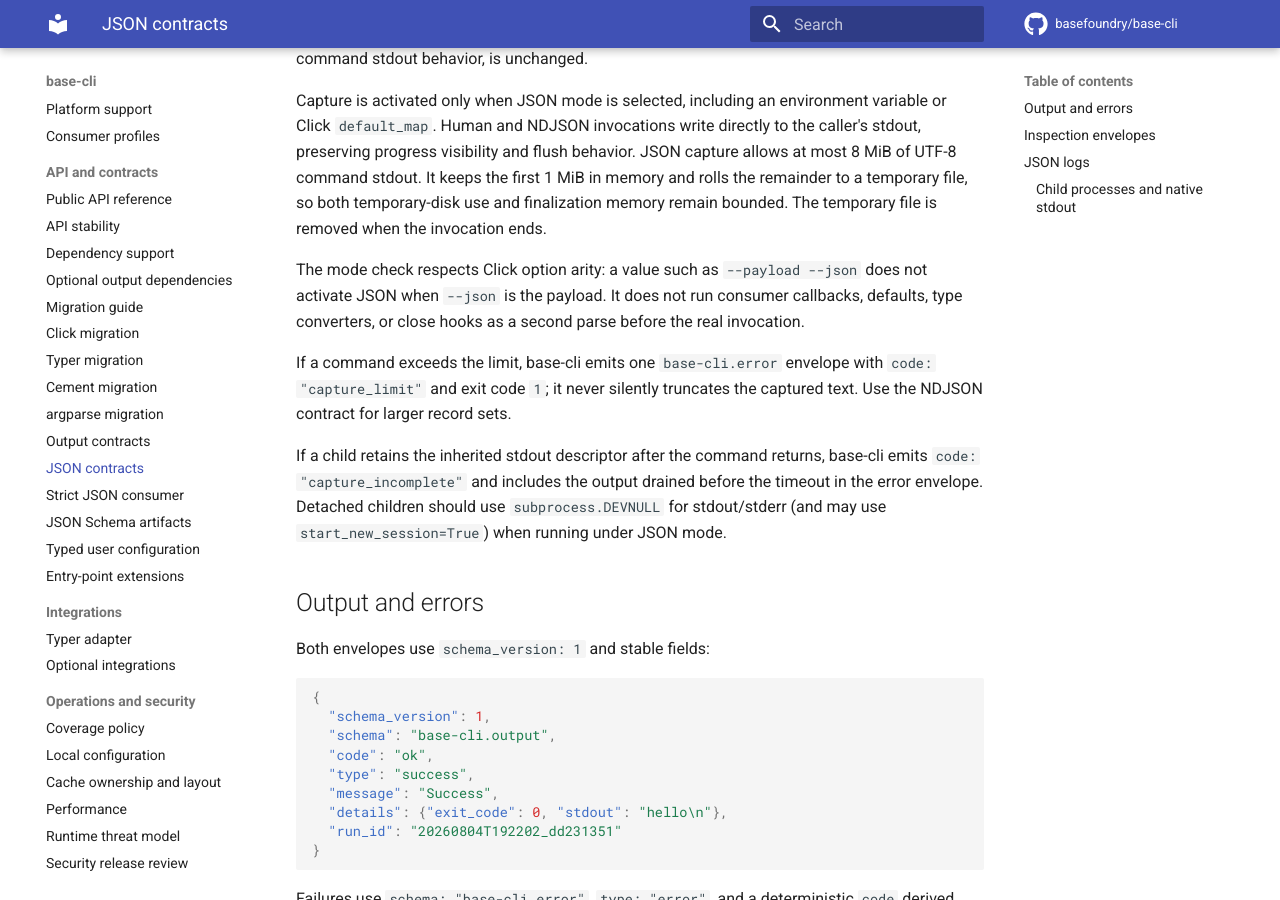
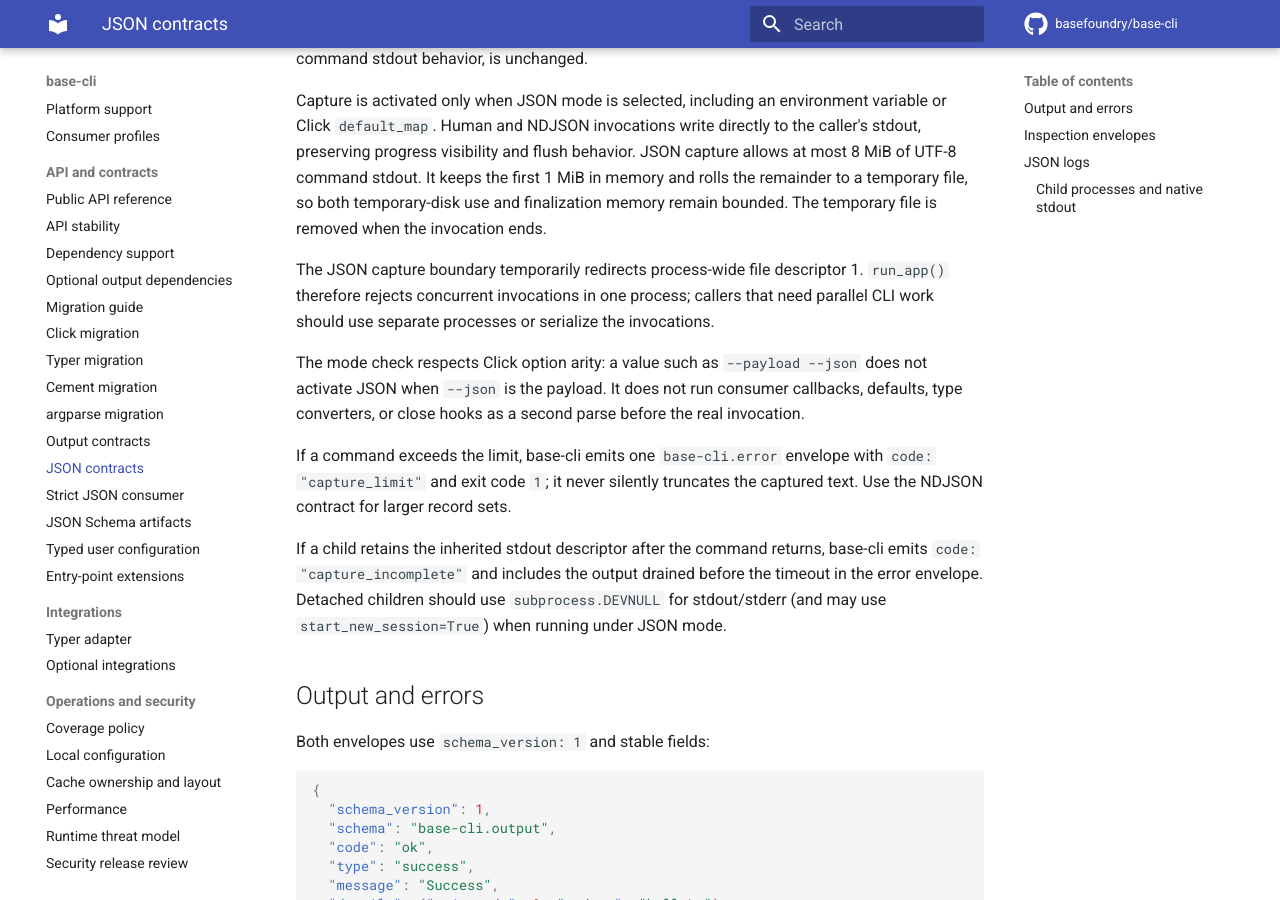
Before and after one commit to basefoundry/base-cli, an MkDocs documentation site: the page built from docs/json-contracts.md, in a window 1280 px wide and 900 px high, scrolled down 441 px. Built offline with MkDocs 1.6.1 and Material for MkDocs 9.7.7, drawn with Linux system fonts in a browser that asks for light colours; comment, search, counter and statistics services are not loaded.

Commit message:
docs: document process-wide JSON capture

```diff
--- a/docs/json-contracts.md
+++ b/docs/json-contracts.md
@@ -25,6 +25,11 @@ capture allows at most 8 MiB of UTF-8 command stdout. It keeps the first 1 MiB
 in memory and rolls the remainder to a temporary file, so both temporary-disk
 use and finalization memory remain bounded. The temporary file is removed when
 the invocation ends.
+
+The JSON capture boundary temporarily redirects process-wide file descriptor 1.
+`run_app()` therefore rejects concurrent invocations in one process; callers
+that need parallel CLI work should use separate processes or serialize the
+invocations.
 
 The mode check respects Click option arity: a value such as
 `--payload --json` does not activate JSON when `--json` is the payload. It does
```
